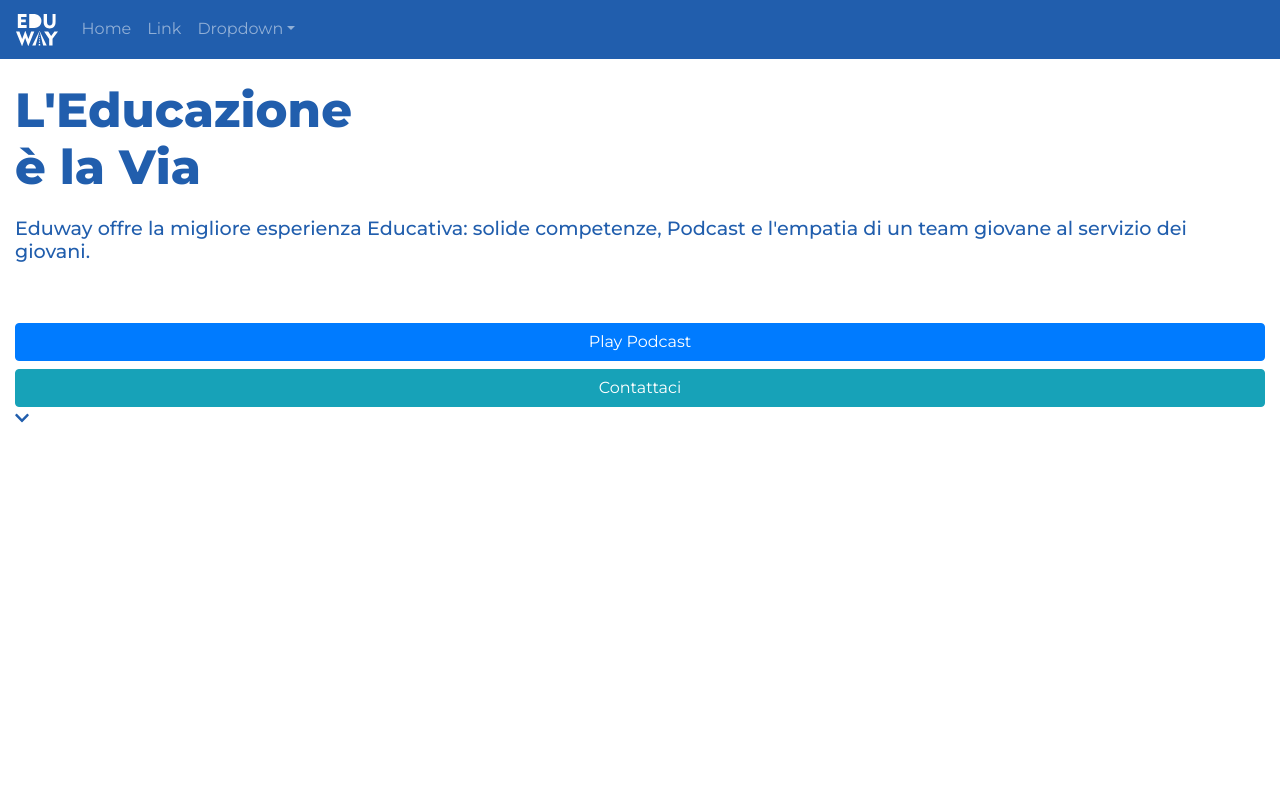
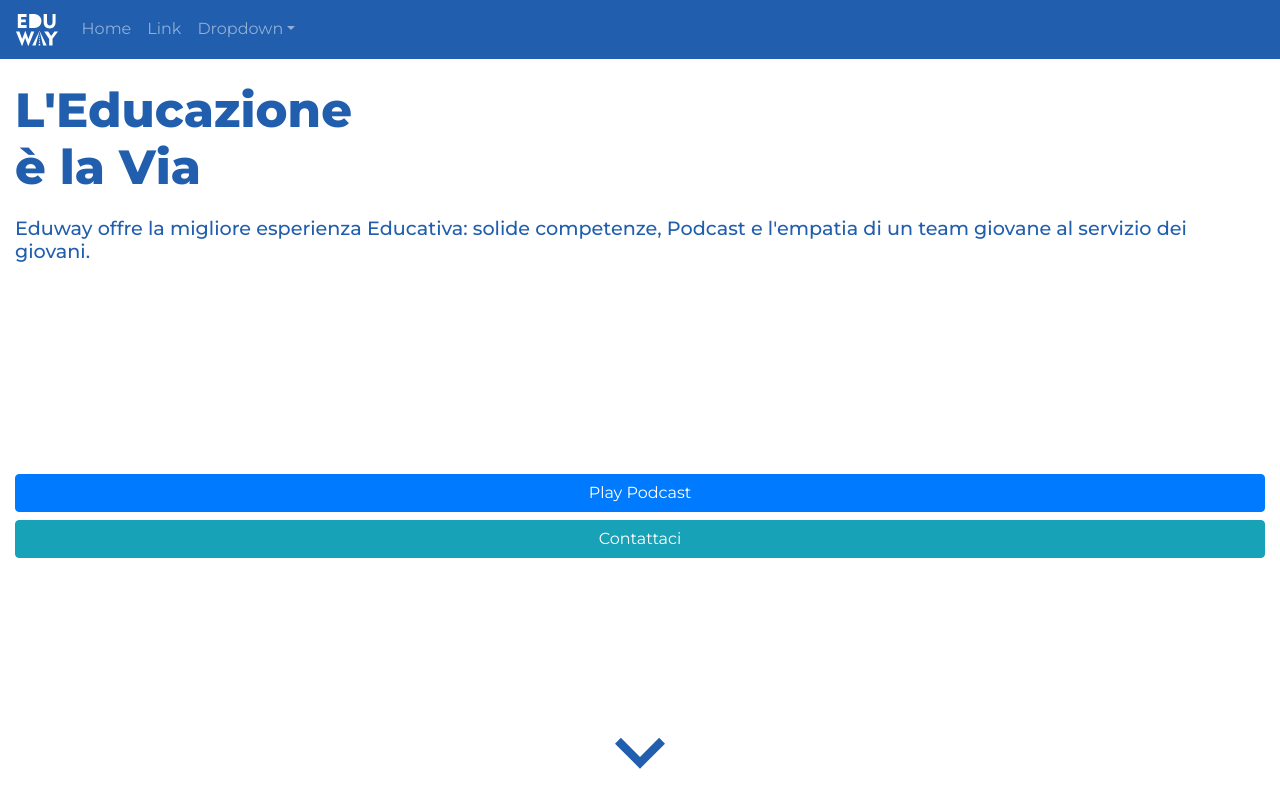
Before and after one commit to Malv93/eduway, a Next.js app: page / in a window 1280 px wide. Shown: the top 800 px of the page. Built offline with nearby package versions, Linux system fonts and the light colour scheme.

Commit message:
Add simple react-reveal animations. Add material-icons. Fix navbar brand with next/Link. Add flex-column to heading section.

```diff
--- a/components/homeSections/action.js
+++ b/components/homeSections/action.js
@@ -1,18 +1,13 @@
 import Container from "react-bootstrap/Container";
 import Button from "react-bootstrap/Button";
-
+import ActionButtons from "../actionButtons";
 import styles from "../../styles/home.module.css";
 
 export default function Action() {
   return (
     <Container fluid id="action" className={`section ${styles.actionSection}`}>
       <h2 className="section-title">Prova Eduway!</h2>
-      <Button variant="primary" block>
-        Play Podcast
-      </Button>
-      <Button variant="info" block>
-        Contattaci
-      </Button>
+      <ActionButtons />
     </Container>
   );
 }
--- a/components/homeSections/activities.js
+++ b/components/homeSections/activities.js
@@ -30,6 +30,8 @@ export default function Activities() {
             </Card.Text>
           </Card.Body>
         </Card>
+      </Fade>
+      <Fade top>
         <div className={styles.featuresBox}>
           <h3 className="title">Features</h3>
 
--- a/components/homeSections/heading.js
+++ b/components/homeSections/heading.js
@@ -1,12 +1,16 @@
 import Container from "react-bootstrap/Container";
 import styles from "../../styles/home.module.css";
 import ActionButtons from "../actionButtons";
-import { FontAwesomeIcon } from "@fortawesome/react-fontawesome";
-import { faChevronDown } from "@fortawesome/free-solid-svg-icons";
+import ExpandMoreIcon from "@material-ui/icons/ExpandMore";
 
 export default function Heading() {
   return (
-    <Container fluid id="home" className={`section ${styles.headingSection}`}>
+    <Container
+      fluid
+      id="heading"
+      className={`section ${styles.headingSection}`}
+    >
+      <div>
         <h1 className={styles.headingTitle}>
           <div>L'Educazione</div>è la Via<div></div>
         </h1>
@@ -14,8 +18,9 @@ export default function Heading() {
           Eduway offre la migliore esperienza Educativa: solide competenze,
           Podcast e l'empatia di un team giovane al servizio dei giovani.
         </h3>
+      </div>
       <ActionButtons />
-      <FontAwesomeIcon icon={faChevronDown} />
+      <ExpandMoreIcon style={{ fontSize: 100 }} className={styles.scrollDown} />
     </Container>
   );
 }
--- a/components/homeSections/mission.js
+++ b/components/homeSections/mission.js
@@ -1,5 +1,6 @@
 import Container from "react-bootstrap/Container";
 import styles from "../../styles/home.module.css";
+import Fade from "react-reveal/Fade";
 
 export default function Mission() {
   return (
@@ -8,8 +9,10 @@ export default function Mission() {
       id="mission"
       className={`section ${styles.missionSection}`}
     >
-      <h2 className="section-title">Mission</h2>
-      <h4>Portare beneficio alle persone attraverso l’educazione</h4>
+      <Fade top>
+        <h2 className="section-title">Mission</h2>
+        <h4>Portare beneficio alle persone attraverso l’educazione</h4>
+      </Fade>
     </Container>
   );
 }
--- a/components/layout/header.js
+++ b/components/layout/header.js
@@ -2,17 +2,20 @@ import Navbar from "react-bootstrap/Navbar";
 import Nav from "react-bootstrap/Nav";
 import NavDropdown from "react-bootstrap/NavDropdown";
 import styles from "../../styles/header.module.css";
+import Link from "next/link";
 
 export default function Header() {
   return (
     <Navbar className={styles.navbar} variant="dark" expand="lg" sticky="top">
-      <Navbar.Brand href="#home">
+      <Link href="/">
+        <Navbar.Brand>
           <img
             className={styles.brand}
             src="/images/brand.svg"
             alt="Eduway, Pedagogia e Educazione, logo"
           ></img>
         </Navbar.Brand>
+      </Link>
       <Navbar.Toggle aria-controls="basic-navbar-nav" />
       <Navbar.Collapse id="basic-navbar-nav">
         <Nav className="mr-auto">
--- a/styles/globals.css
+++ b/styles/globals.css
@@ -38,8 +38,6 @@ a {
   display: flex;
   flex-direction: column;
   align-items: stretch;
-
-  justify-content: space-between;
 }
 
 /* Main content is fully extended */
@@ -50,7 +48,7 @@ main {
 /* Section */
 .section {
   padding-top: 20px;
-  padding-bottom: 100px;
+  padding-bottom: 20px;
 }
 .section-title {
   color: var(--third-color);
--- a/styles/home.module.css
+++ b/styles/home.module.css
@@ -2,6 +2,10 @@
 .headingSection {
   color: var(--primary-color);
   height: calc(100vh - 60px); /*viewport minus navbar height*/
+  display: flex;
+  flex-direction: column;
+  justify-content: space-between;
+  padding-bottom: 0;
 }
 .headingTitle {
   font-size: 3rem;
@@ -12,6 +16,10 @@
   font-size: 1.2rem;
   font-weight: 500;
   margin-bottom: 60px;
+}
+
+.scrollDown {
+  align-self: center;
 }
 
 /* Activities Section */
```
Also changed, not shown: package.json (+2 -5 lines), 1 other file (tests, documents, lock files or other folders). Lines whose indentation alone changed are shown as unchanged.
